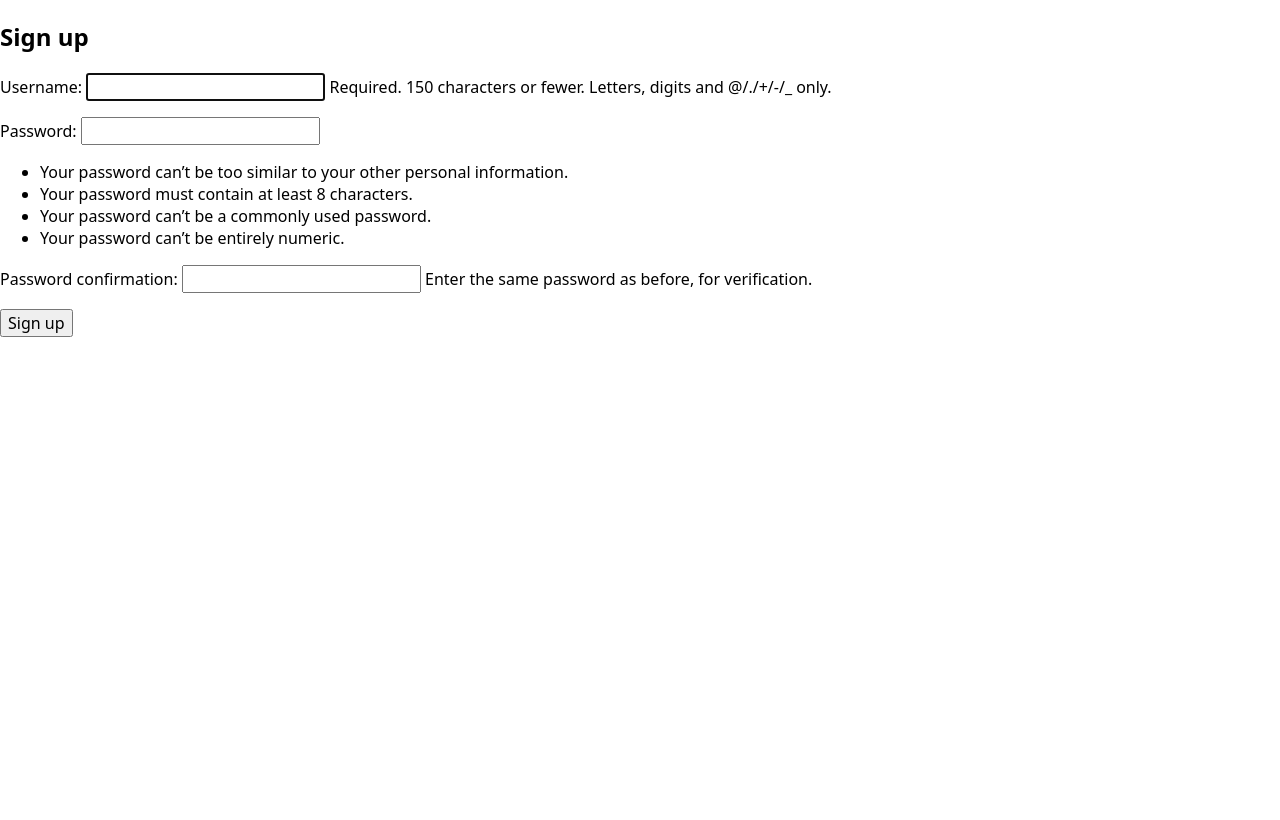
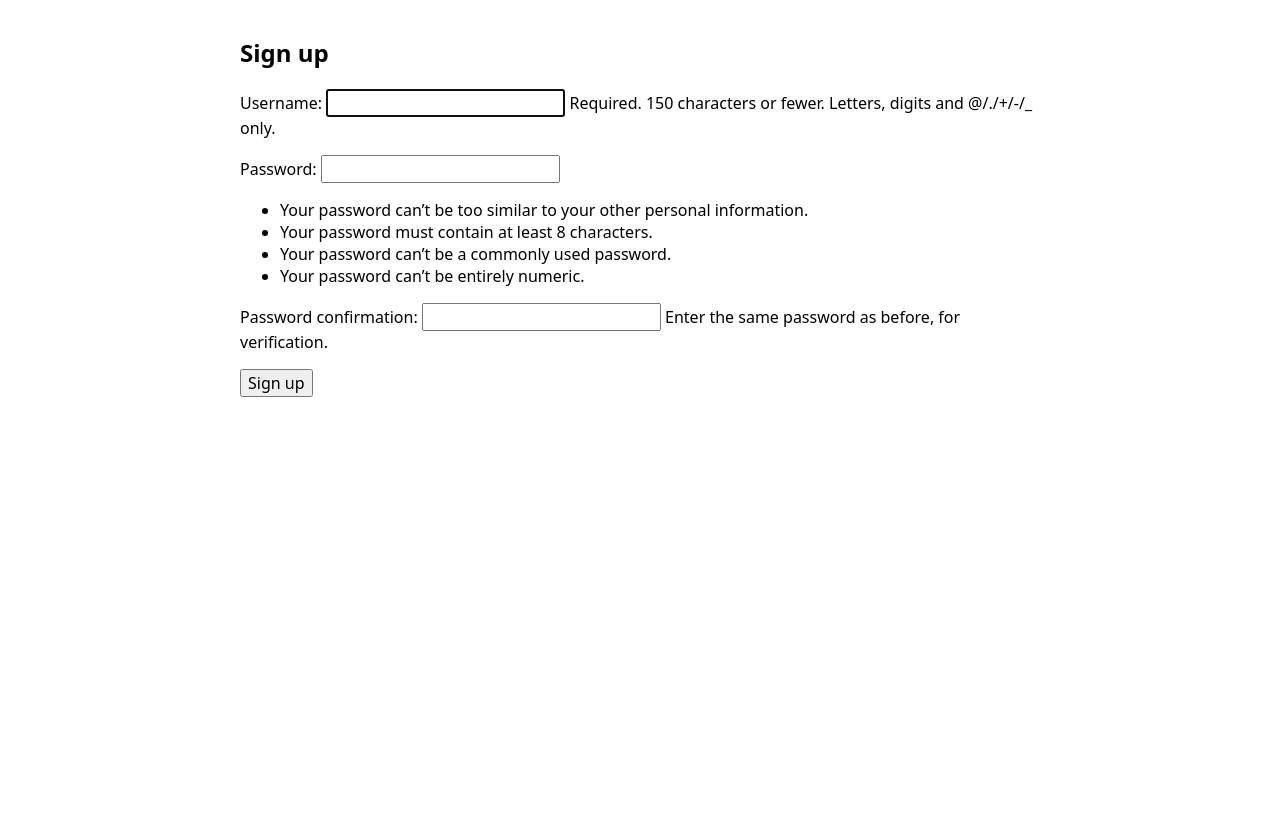
Before and after one commit to DOTAalto/pms, a Django app: page /signup/ in a window 1280 px wide. After the commit the page ends 397 px from the top, so only its background shows below. Run offline with Django 5.2, Linux system fonts and the light colour scheme; some libraries are stand-ins or nearby versions.

Commit message:
Center container

```diff
--- a/static/styles.css
+++ b/static/styles.css
@@ -20,11 +20,15 @@ html {
 
 body {
     margin: 0;
+    display: flex;
+    justify-content: center;
 }
 
 .container {
-    width: calc(100vw - env(safe-area-inset-left) - env(safe-area-inset-right));
-    height: calc(100vh - env(safe-area-inset-bottom) - env(safe-area-inset-top));
+    max-width: calc(100vw - 2em - env(safe-area-inset-left) - env(safe-area-inset-right));
+    max-height: calc(100vh - 2em - env(safe-area-inset-bottom) - env(safe-area-inset-top));
+    padding: 1em;
+    width: 50em;
 
     /* Don't overflow the window with over-sized texts. Subtract paddings */
     margin-left: env(safe-area-inset-left);
```
